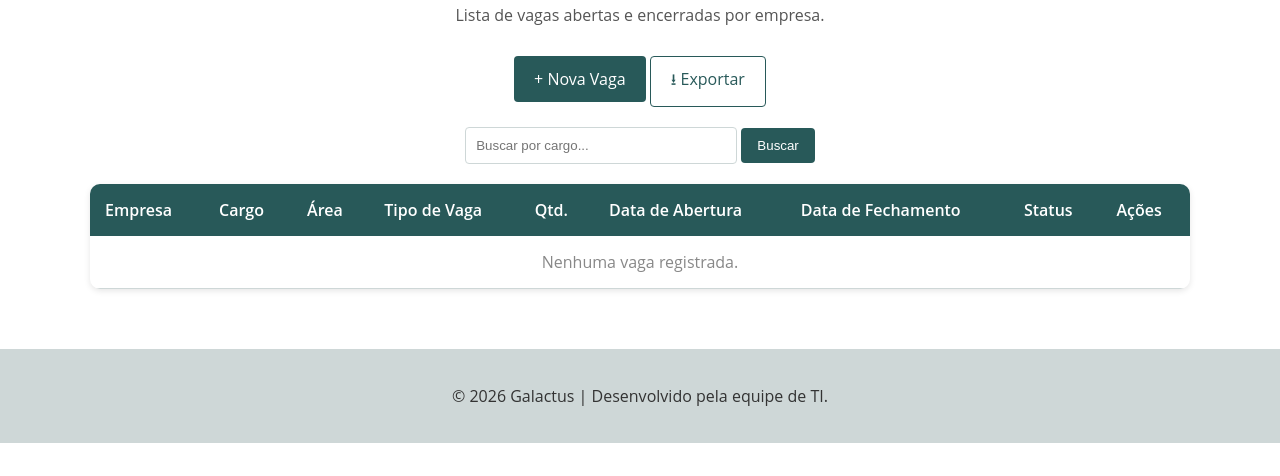
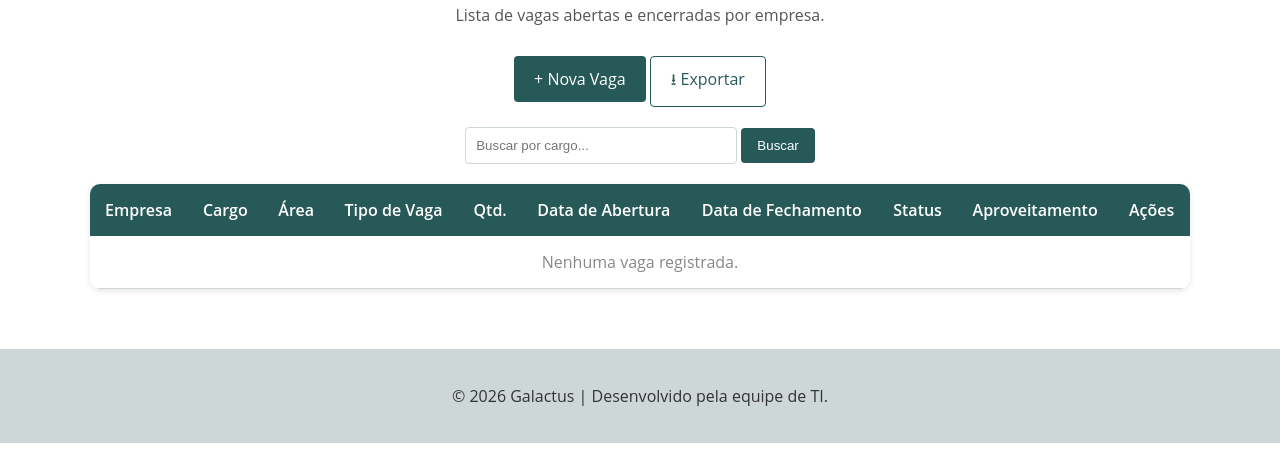
Before and after one commit to Lucasrc22/HR-Analytics, a Django app: page /vagas/ in a window 1280 px wide. Shown: the part 186-662 px from the top of the page. Run offline with Django 5.2, Linux system fonts and the light colour scheme; the visitor is signed in with stand-in values (Sample User, id 1); data that the repository does not hold is empty.

Commit message:
incrementando campo de aproveitando interno

```diff
--- a/docker-compose.yml
+++ b/docker-compose.yml
@@ -38,10 +38,8 @@ services:
       web:
         condition: service_healthy
     ports:
-      # 8004 escolhida por estar LIVRE no servidor.
-      # Em uso: 8000,8001,8002,8003,8006,8080,8502,8503,9443,5432,6379.
+
       - "8004:80"
-      # - "443:443"   # 443 está livre; habilite ao configurar TLS
     volumes:
       - ./docker/nginx/nginx.conf:/etc/nginx/conf.d/default.conf:ro
       - static_volume:/app/static:ro
@@ -52,7 +50,6 @@ services:
       - no-new-privileges:true
 
 networks:
-  # Bridge (não-interna) para que o "web" alcance o Oracle na sua LAN.
   appnet:
     driver: bridge
 
--- a/vagas/admin.py
+++ b/vagas/admin.py
@@ -5,7 +5,7 @@ from .models import Vagas
 @admin.register(Vagas)
 class VagasAdmin(admin.ModelAdmin):
     list_display = ('empresa', 'cargo', 'area', 'tipo_vaga', 'quantidade', 'data_abertura', 'data_fechamento', 'status', 'sigiloso', 'consultoria')
-    list_filter = ('empresa', 'status', 'tipo_vaga', 'area', 'sigiloso', 'consultoria')
+    list_filter = ('empresa', 'status', 'tipo_vaga', 'area', 'sigiloso', 'consultoria', 'aproveitamento')
     search_fields = ('cargo', 'tipo_vaga', 'area')
     list_per_page = 25
     fieldsets = (
@@ -16,6 +16,6 @@ class VagasAdmin(admin.ModelAdmin):
             'fields': ('data_abertura', 'data_fechamento'),
         }),
         ('Fechamento / Candidato', {
-            'fields': ('motivo', 'justificativa', 'nome_candidato', 'previsao_admissao', 'observacoes'),
+            'fields': ('motivo', 'aproveitamento', 'justificativa', 'nome_candidato', 'previsao_admissao', 'observacoes'),
         }),
     )
--- a/vagas/models.py
+++ b/vagas/models.py
@@ -22,7 +22,10 @@ class Vagas(models.Model):
         ('AUMENTO DE QUADRO','AUMENTO DE QUADRO'),
         ('SUBSTITUIÇÃO','SUBSTITUIÇÃO'),
     ]
-
+    APROVEITAMENTO_INTERNO = [
+        ('Sim', 'Sim'),
+        ('Não', 'Não')
+    ]
 
     empresa = models.CharField("Empresa",max_length=100, null=False, blank=False, choices=EMPRESA)
     sigiloso = models.BooleanField("Sigiloso", default=False)
@@ -35,6 +38,7 @@ class Vagas(models.Model):
     cargo = models.CharField("Cargo",max_length=100, null=False, blank=False)
     status = models.CharField("Status",max_length=100, null=False, blank=False, choices=STATUS_CHOICES)
     motivo = models.CharField("Motivo", max_length=200, null=True, blank=True, choices=MOTIVO)
+    aproveitamento = models.CharField("Aproveitamento Interno", max_length=100, null=True, blank=True, choices=APROVEITAMENTO_INTERNO)
     justificativa = models.TextField("Justificativa", null=True, blank=True)
     nome_candidato = models.CharField("Nome do Candidato", max_length=100, null=True, blank=True)
     previsao_admissao = models.DateField("Previsão de Admissão", null=True, blank=True)
--- a/vagas/templates/vagas.html
+++ b/vagas/templates/vagas.html
@@ -170,6 +170,7 @@
           <th>Data de Abertura</th>
           <th>Data de Fechamento</th>
           <th>Status</th>
+          <th>Aproveitamento</th>
           <th>Ações</th>
         </tr>
       </thead>
@@ -190,6 +191,7 @@
                 <span class="badge badge-fechada">Fechada</span>
               {% endif %}
             </td>
+            <td>{{ vaga.aproveitamento|default:"—" }}</td>
             <td class="actions">
               <a href="{% url 'vagas_detail' vaga.pk %}">Ver</a>
               <a href="{% url 'vagas_update' vaga.pk %}">Editar</a>
@@ -198,7 +200,7 @@
           </tr>
         {% empty %}
           <tr>
-            <td colspan="9" class="empty">Nenhuma vaga registrada.</td>
+            <td colspan="10" class="empty">Nenhuma vaga registrada.</td>
           </tr>
         {% endfor %}
       </tbody>
--- a/vagas/templates/vagas_detail.html
+++ b/vagas/templates/vagas_detail.html
@@ -106,6 +106,7 @@
       {% endif %}
     </p>
     <p><strong>Motivo:</strong> {{ vaga.motivo|default:"—" }}</p>
+    <p><strong>Aproveitamento Interno:</strong> {{ vaga.aproveitamento|default:"—" }}</p>
     <p><strong>Justificativa:</strong> {{ vaga.justificativa|default:"—" }}</p>
     <p><strong>Nome do Candidato:</strong> {{ vaga.nome_candidato|default:"—" }}</p>
     <p><strong>Previsão de Admissão:</strong> {% if vaga.previsao_admissao %}{{ vaga.previsao_admissao|date:"d/m/Y" }}{% else %}—{% endif %}</p>
--- a/vagas/views.py
+++ b/vagas/views.py
@@ -72,6 +72,7 @@ EXPORT_COLUNAS = {
     "cargo": "Cargo",
     "status": "Status",
     "motivo": "Motivo",
+    "aproveitamento": "Aproveitamento Interno",
     "justificativa": "Justificativa",
     "nome_candidato": "Nome do Candidato",
     "previsao_admissao": "Previsão de Admissão",
```
Also changed, not shown: vagas/migrations/0007_vagas_aproveitamento.py (added).
